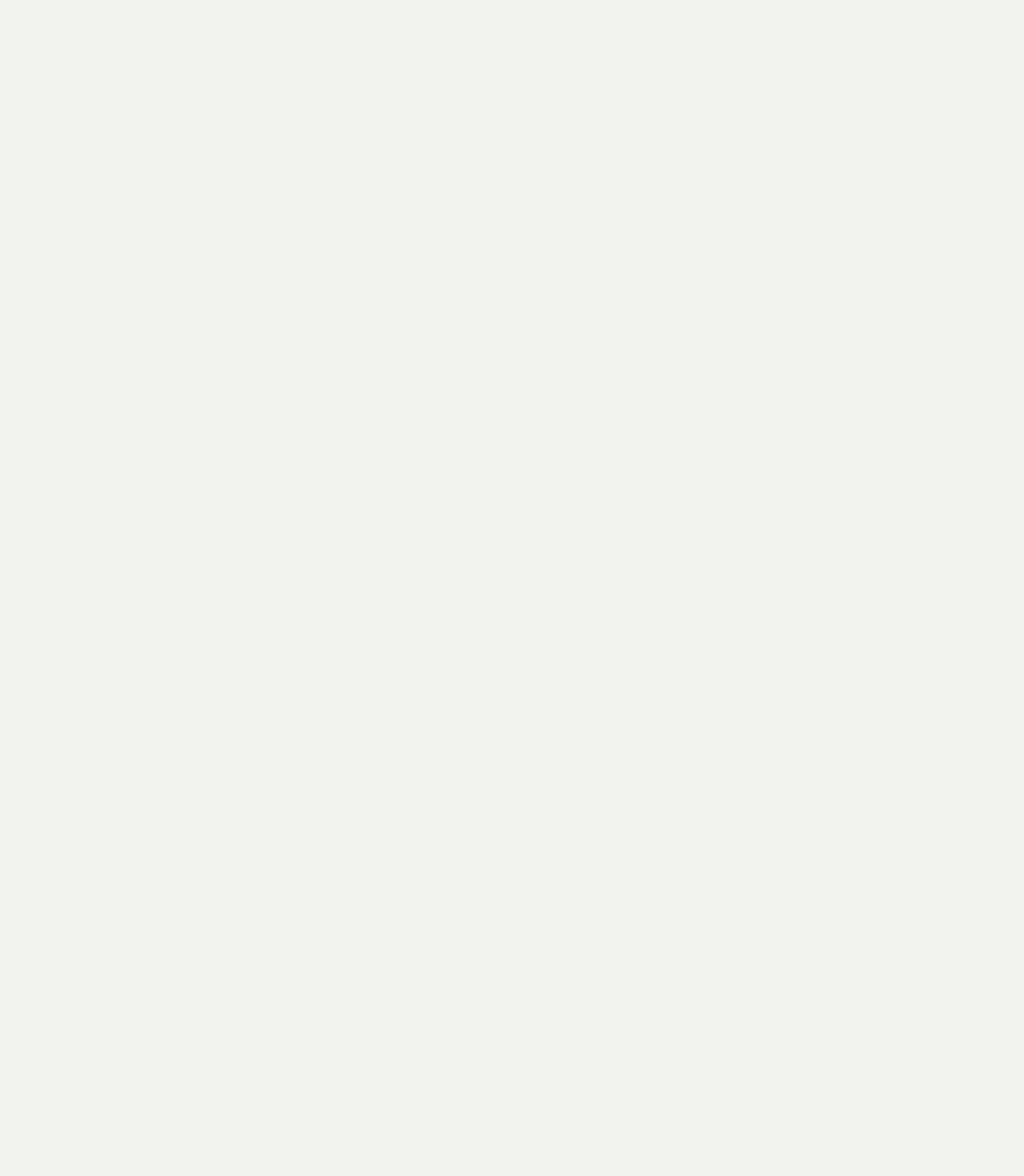
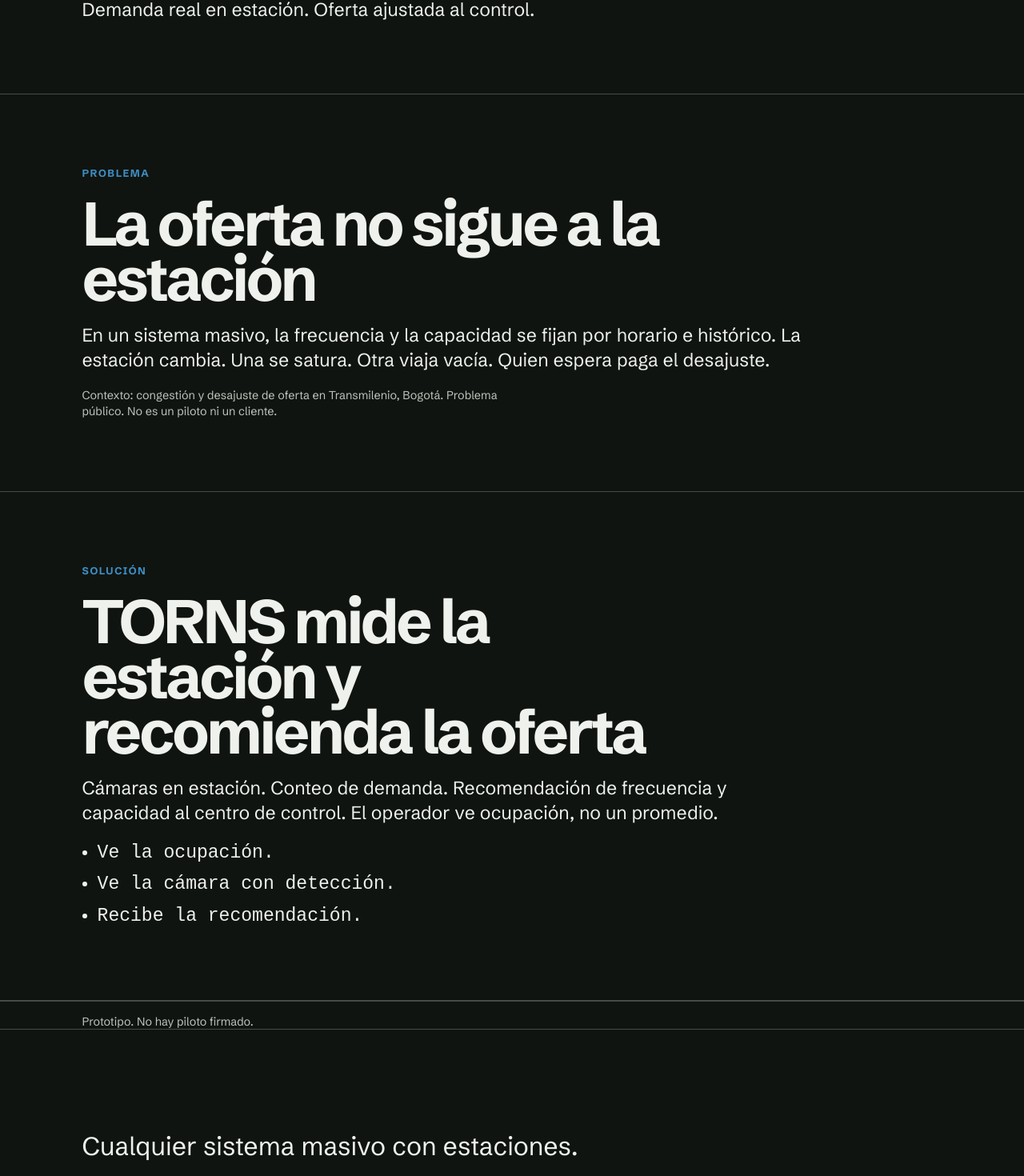
Before and after one commit to 5arSanti/lirn-web-main, a React (Vite) app: page /lirn-web-main/torns in a window 1280 px wide. Shown: the part 347-1817 px from the top of the page at 80% size. Before the commit the page ends 800 px from the top, so only its background shows below. Built offline with nearby package versions, Linux system fonts and the light colour scheme.

Commit message:
Add TORNS landing without a placeholder QR

```diff
--- /dev/null
+++ b/src/components/InfographicSlot.tsx
@@ -0,0 +1,19 @@
+import { useState } from "react";
+import { copy } from "../content/copy";
+import { tornsLandingUrl } from "../content/site";
+
+export function InfographicSlot() {
+  const [failed, setFailed] = useState(false);
+
+  if (tornsLandingUrl === null || failed) return null;
+
+  return (
+    <figure className="infographic">
+      <img
+        src={`${import.meta.env.BASE_URL}torns-infographic.png`}
+        alt={copy.qrLegend}
+        onError={() => setFailed(true)}
+      />
+    </figure>
+  );
+}
--- a/src/pages/TornsPage.tsx
+++ b/src/pages/TornsPage.tsx
@@ -1,3 +1,40 @@
+import { ByLirn } from "../components/ByLirn";
+import { InfographicSlot } from "../components/InfographicSlot";
+import { Wordmark } from "../components/Wordmark";
+import { copy } from "../content/copy";
+
 export function TornsPage() {
-  return <main />;
+  return (
+    <main className="page page-torns" data-theme="torns">
+      <header className="torns-header">
+        <div className="product-name">
+          <Wordmark name="TORNS" />
+          <ByLirn />
+        </div>
+        <p>{copy.tornsOficio}</p>
+      </header>
+
+      <section className="torns-section">
+        <p className="kicker">{copy.problemLabel}</p>
+        <h1>{copy.whyTitle}</h1>
+        <p>{copy.whyBody}</p>
+        <p className="foot">{copy.whyFoot}</p>
+      </section>
+
+      <section className="torns-section">
+        <p className="kicker">{copy.solutionLabel}</p>
+        <h2>{copy.solutionTitle}</h2>
+        <p>{copy.solutionBody}</p>
+        <ul>
+          <li>{copy.factOccupation}</li>
+          <li>{copy.factCamera}</li>
+          <li>{copy.factRecommend}</li>
+        </ul>
+      </section>
+
+      <InfographicSlot />
+      <p className="limit">{copy.limit}</p>
+      <p className="close">{copy.close}</p>
+    </main>
+  );
 }
--- a/src/styles/site.css
+++ b/src/styles/site.css
@@ -140,8 +140,113 @@
   padding-bottom: 4rem;
 }
 
+.page-torns {
+  --pliego: min(8vw, 8rem);
+  min-height: 100vh;
+  background: var(--night);
+  color: #eef1ec;
+}
+
+.page-torns :is(h1, h2, p, ul) {
+  margin: 0;
+}
+
+.torns-header,
+.torns-section,
+.page-torns > .limit,
+.page-torns > .close,
+.infographic {
+  padding-inline: var(--pliego);
+}
+
+.torns-header,
+.torns-section {
+  display: grid;
+  gap: 1.25rem;
+  padding-block: clamp(2.5rem, 7vw, 7rem);
+  border-bottom: 1px solid color-mix(in srgb, var(--line) 30%, transparent);
+}
+
+.torns-header {
+  min-height: 33vh;
+  align-content: space-between;
+}
+
+.torns-header .product-name,
+.kicker {
+  color: var(--civic-strong);
+}
+
+.torns-header > p,
+.torns-section > p,
+.torns-section li {
+  max-width: 65ch;
+  font-size: clamp(1.05rem, 1.8vw, 1.45rem);
+  line-height: 1.35;
+}
+
+.torns-section h1,
+.torns-section h2 {
+  max-width: 15ch;
+  font-size: clamp(2.5rem, 6vw, 6rem);
+  font-weight: 700;
+  line-height: 0.9;
+  letter-spacing: -0.05em;
+}
+
+.kicker {
+  font-size: 0.8rem !important;
+  font-weight: 700;
+  letter-spacing: 0.12em;
+}
+
+.torns-section .foot,
+.limit {
+  color: #bdc3bd;
+  font-size: 0.9rem !important;
+}
+
+.torns-section ul {
+  display: grid;
+  gap: 0.5rem;
+  padding-left: 1.2rem;
+  font-family: var(--font-num);
+  font-variant-numeric: tabular-nums;
+}
+
+.infographic {
+  margin: 0;
+  padding-block: clamp(2.5rem, 6vw, 6rem);
+}
+
+.infographic img {
+  display: block;
+  width: min(100%, 60rem);
+}
+
+.page-torns > .limit,
+.page-torns > .close {
+  display: block;
+  border-top: 1px solid color-mix(in srgb, var(--line) 30%, transparent);
+}
+
+.page-torns > .limit {
+  padding-top: 1rem;
+}
+
+.page-torns > .close {
+  padding-top: clamp(4rem, 10vw, 8rem);
+  padding-bottom: 2rem;
+  font-size: clamp(1.25rem, 2.5vw, 2rem);
+  line-height: 1.1;
+}
+
 @media (max-width: 36rem) {
   .page-lirn {
+    --pliego: 1.5rem;
+  }
+
+  .page-torns {
     --pliego: 1.5rem;
   }
 
```
Also changed, not shown: 2 other files (tests, documents, lock files or other folders).
